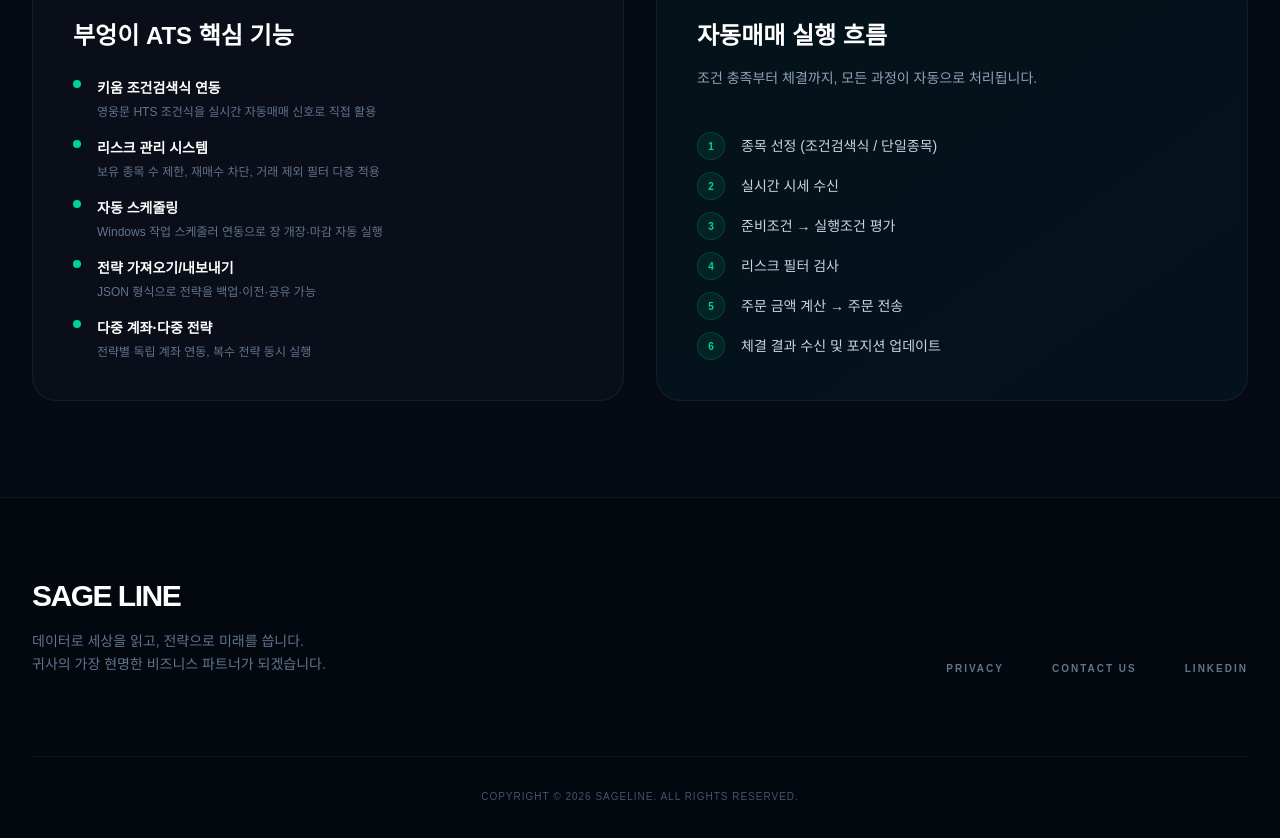
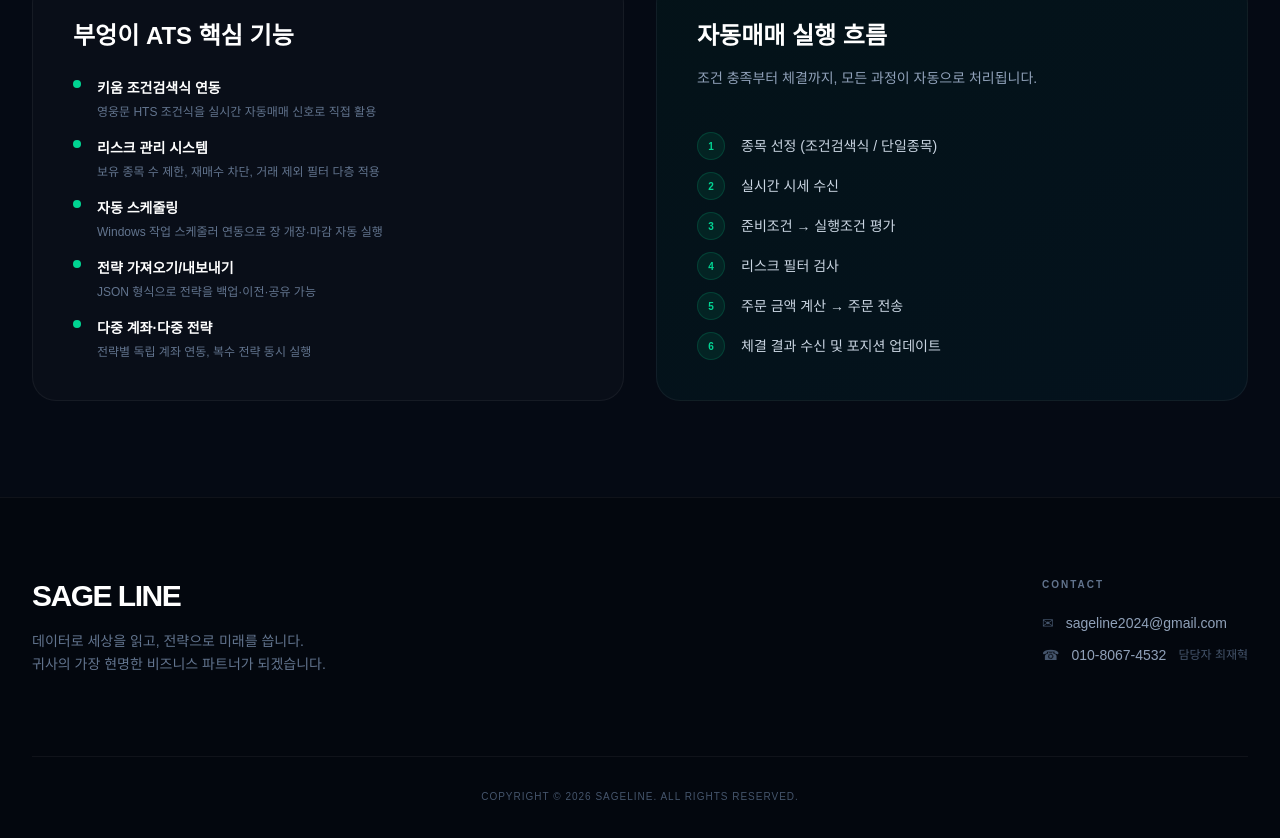
Before and after one commit to coosoodo/my-simple-next, a Next.js app: page / in a window 1280 px wide. Shown: the part 3564-4402 px from the top of the page. Built offline with nearby package versions, Linux system fonts and the light colour scheme; no server answers.

Commit message:
Add contact info to footer

```diff
--- a/src/app/page.tsx
+++ b/src/app/page.tsx
@@ -308,7 +308,7 @@
       {/* 5. 푸터 */}
       <footer className="bg-[#03070e] border-t border-white/5 py-20 px-8">
         <div className="container mx-auto max-w-7xl">
-          <div className="flex flex-col md:flex-row justify-between items-start md:items-end gap-12">
+          <div className="flex flex-col md:flex-row justify-between items-start gap-12">
             <div>
               <div className="text-3xl font-black text-white tracking-tighter mb-4">SAGE LINE</div>
               <p className="text-slate-500 max-w-sm text-sm font-light leading-relaxed">
@@ -316,10 +316,17 @@
                 귀사의 가장 현명한 비즈니스 파트너가 되겠습니다.
               </p>
             </div>
-            <div className="flex space-x-12 text-[10px] font-black uppercase tracking-[0.2em] text-slate-500">
-              <a href="#" className="hover:text-emerald-400 transition-colors">Privacy</a>
-              <a href="#" className="hover:text-emerald-400 transition-colors">Contact Us</a>
-              <a href="#" className="hover:text-emerald-400 transition-colors">LinkedIn</a>
+            <div className="flex flex-col gap-3 text-sm">
+              <div className="text-[10px] font-black uppercase tracking-[0.2em] text-slate-500 mb-2">Contact</div>
+              <a href="mailto:sageline2024@gmail.com" className="flex items-center gap-3 text-slate-400 hover:text-emerald-400 transition-colors">
+                <span className="text-slate-600">✉</span>
+                sageline2024@gmail.com
+              </a>
+              <div className="flex items-center gap-3 text-slate-400">
+                <span className="text-slate-600">☎</span>
+                <span>010-8067-4532</span>
+                <span className="text-xs text-slate-600">담당자 최재혁</span>
+              </div>
             </div>
           </div>
           <div className="mt-20 pt-8 border-t border-white/5 text-[10px] text-center text-slate-600 font-medium tracking-widest">
```
